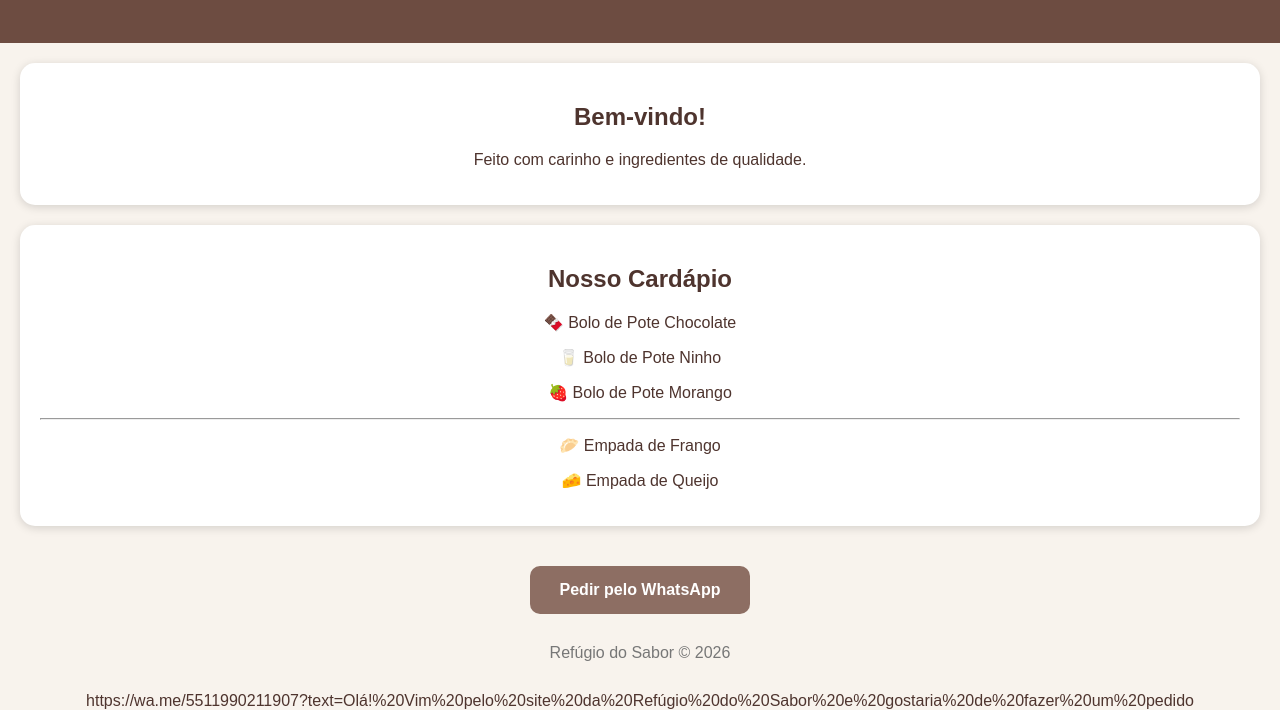
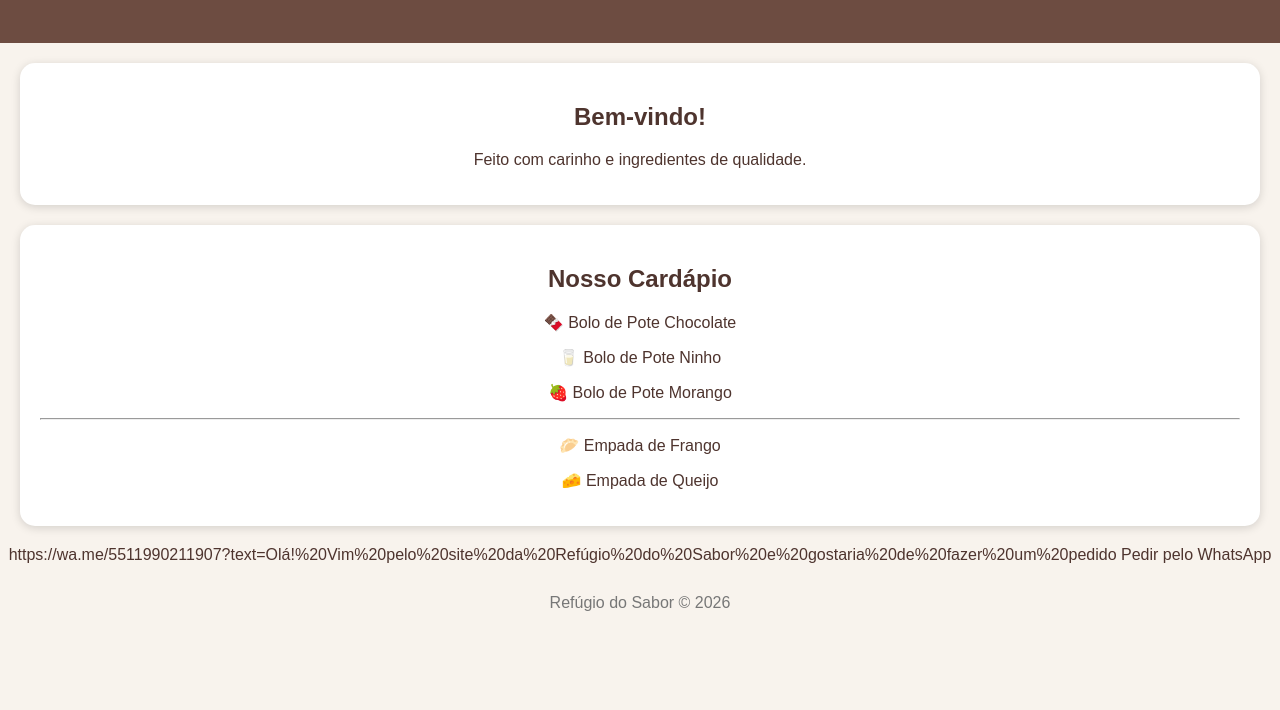
Before and after one commit to refugiodesabore-beep/refugio---do---sabor, a plain HTML site: page index.html in a window 1280 px wide. Shown: the part 105-815 px from the top of the page. Drawn offline with Linux system fonts and the light colour scheme.

Commit message:
Atualizar o index.html

```diff
--- a/index.html
+++ b/index.html
@@ -71,7 +71,7 @@ color:#777;
 <p>🧀 Empada de Queijo</p>
 </div>
 
-<a class="botao" href="https://wa.me/55SEUNUMERO">
+https://wa.me/5511990211907?text=Olá!%20Vim%20pelo%20site%20da%20Refúgio%20do%20Sabor%20e%20gostaria%20de%20fazer%20um%20pedido
 Pedir pelo WhatsApp
 </a>
 
@@ -81,5 +81,3 @@ Refúgio do Sabor © 2026
 
 </body>
 </html>
-
-https://wa.me/5511990211907?text=Olá!%20Vim%20pelo%20site%20da%20Refúgio%20do%20Sabor%20e%20gostaria%20de%20fazer%20um%20pedido
```
